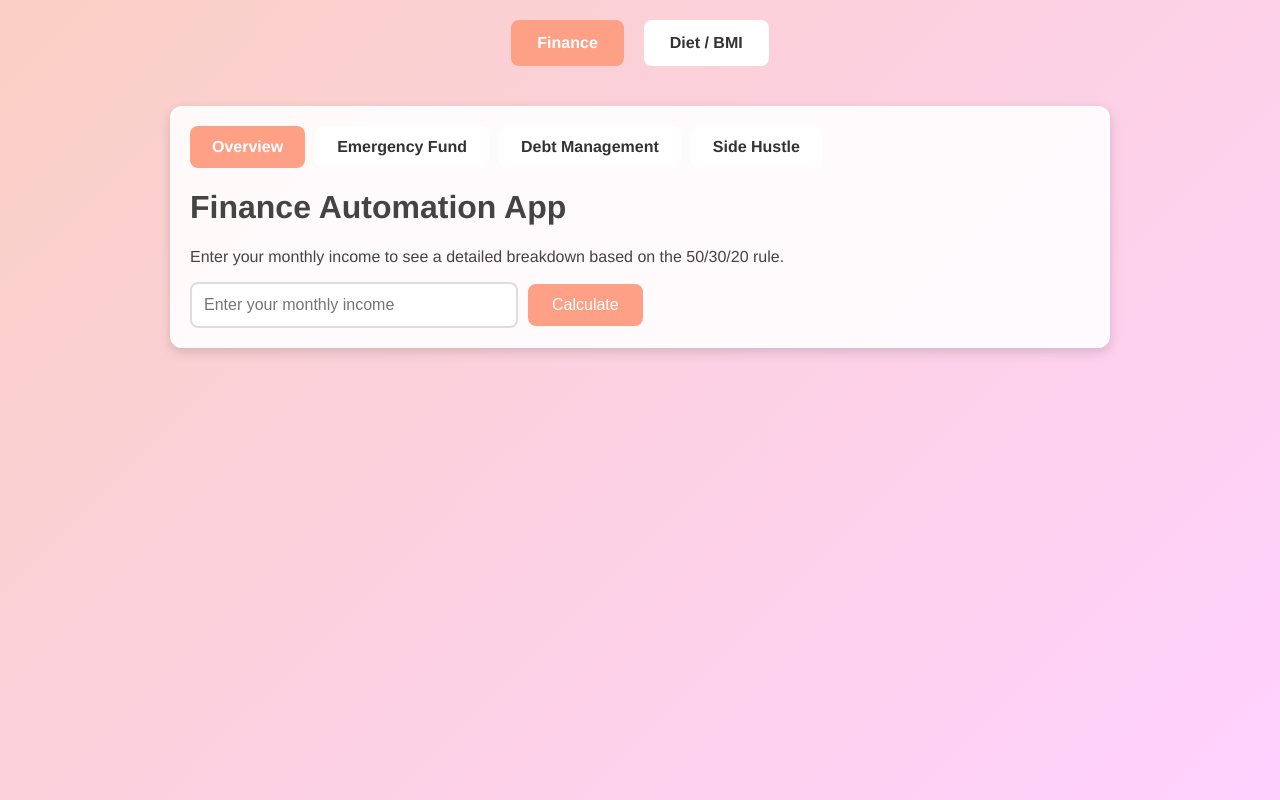
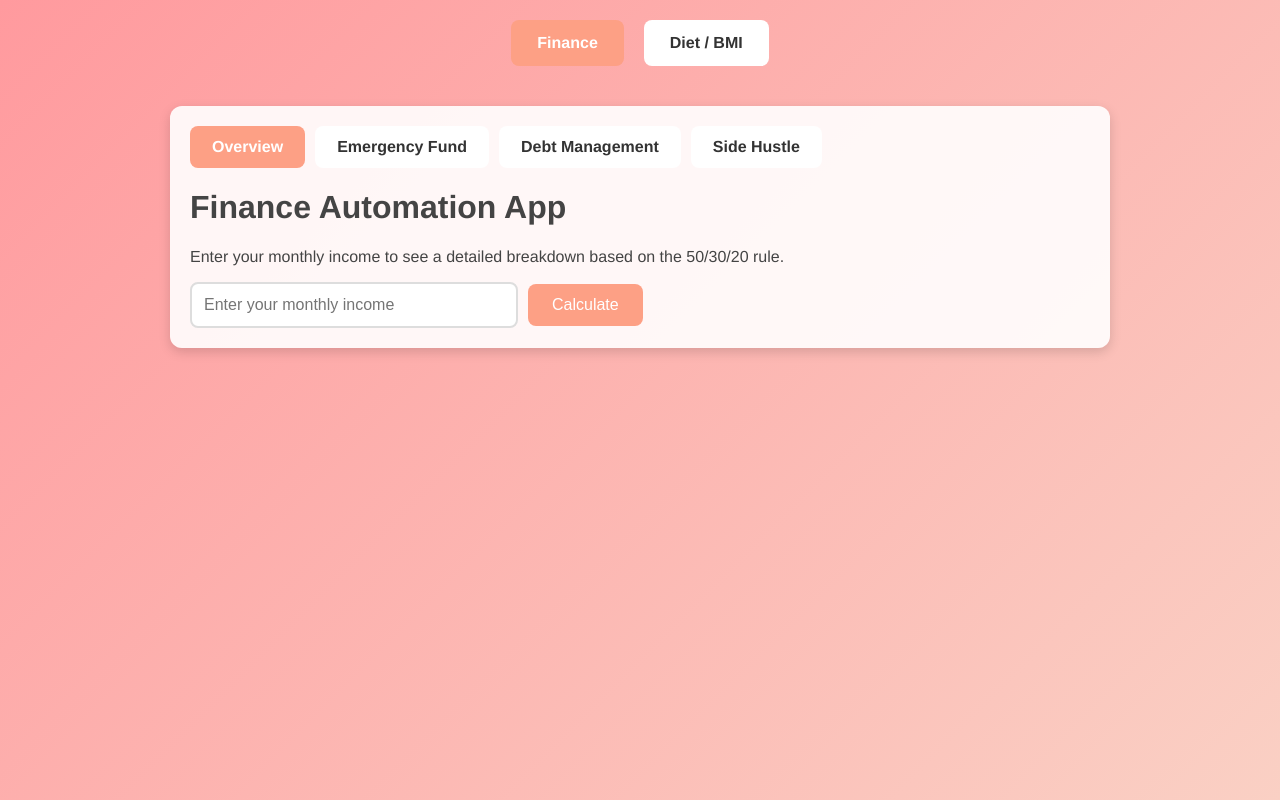
Before and after one commit to MYHan531/MYWebpage, a React (Vite) app in the folder client/: page / in a window 1280 px wide. Built offline with nearby package versions, Linux system fonts and the light colour scheme.

Commit message:
Update App.jsx to include more color schemes

```diff
--- a/client/src/App.jsx
+++ b/client/src/App.jsx
@@ -36,11 +36,39 @@ function App() {
 
   // ----- Dynamic Color Schemes -----
   const colorSchemes = [
-    { background: 'linear-gradient(135deg, #f6d365 0%, #fda085 100%)', textColor: '#333' },
-    { background: 'linear-gradient(135deg, #a1c4fd 0%, #c2e9fb 100%)', textColor: '#333' },
-    { background: 'linear-gradient(135deg, #f093fb 0%, #f5576c 100%)', textColor: '#333' },
-    { background: 'linear-gradient(135deg, #fad0c4 0%, #ffd1ff 100%)', textColor: '#444' }
-  ];
+    { background: 'linear-gradient(135deg, #f6d365 0%, #fda085 100%)', textColor: '#333' }, // Warm Sunset
+    { background: 'linear-gradient(135deg, #a1c4fd 0%, #c2e9fb 100%)', textColor: '#333' }, // Soft Blue Sky
+    { background: 'linear-gradient(135deg, #f093fb 0%, #f5576c 100%)', textColor: '#222' }, // Vibrant Coral Pink
+    { background: 'linear-gradient(135deg, #fad0c4 0%, #ffd1ff 100%)', textColor: '#444' }, // Pastel Peach Glow
+
+    // ✨ PROFESSIONAL THEMES
+    { background: 'linear-gradient(135deg, #2c3e50 0%, #4ca1af 100%)', textColor: '#ddd' }, // Deep Teal Blue
+    { background: 'linear-gradient(135deg, #232526 0%, #414345 100%)', textColor: '#bbb' }, // Dark Grey Elegance
+    { background: 'linear-gradient(135deg, #485563 0%, #29323c 100%)', textColor: '#ddd' }, // Professional Grey-Blue
+    { background: 'linear-gradient(135deg, #0f2027 0%, #203a43 50%, #2c5364 100%)', textColor: '#ccc' }, // Executive Navy
+    { background: 'linear-gradient(135deg, #b8c6db 0%, #f5f7fa 100%)', textColor: '#222' }, // Soft Corporate
+    { background: 'linear-gradient(135deg, #667eea 0%, #764ba2 100%)', textColor: '#ddd' }, // Modern Violet-Blue
+    { background: 'linear-gradient(135deg, #00c6ff 0%, #0072ff 100%)', textColor: '#222' }, // Business Blue Spectrum
+    { background: 'linear-gradient(135deg, #485563 0%, #29323c 100%)', textColor: '#ccc' }, // Charcoal Sophistication
+
+    // 🏆 FINANCE-INSPIRED COLORS
+    { background: 'linear-gradient(135deg, #11998e 0%, #38ef7d 100%)', textColor: '#222' }, // Wealth Green
+    { background: 'linear-gradient(135deg, #b92b27 0%, #1565c0 100%)', textColor: '#ddd' }, // Financial Security Mix
+    { background: 'linear-gradient(135deg, #ffb347 0%, #ffcc33 100%)', textColor: '#444' }, // Golden Prosperity
+    { background: 'linear-gradient(135deg, #f7b733 0%, #fc4a1a 100%)', textColor: '#333' }, // Energetic Growth
+
+    // 🌊 CALMING & ENGAGING
+    { background: 'linear-gradient(135deg, #6a11cb 0%, #2575fc 100%)', textColor: '#ddd' }, // Calm Oceanic Blue
+    { background: 'linear-gradient(135deg, #36d1dc 0%, #5b86e5 100%)', textColor: '#222' }, // Cool Aqua Glow
+    { background: 'linear-gradient(135deg, #ff9a9e 0%, #fad0c4 100%)', textColor: '#444' }, // Gentle Pink Fade
+    { background: 'linear-gradient(135deg, #f4d03f 0%, #16a085 100%)', textColor: '#222' }, // Calm Mint-Gold Balance
+
+    // 🔥 BOLD & ATTENTION-GRABBING
+    { background: 'linear-gradient(135deg, #ff512f 0%, #dd2476 100%)', textColor: '#222' }, // Passionate Red-Pink
+    { background: 'linear-gradient(135deg, #fc4a1a 0%, #f7b733 100%)', textColor: '#333' }, // Intense Orange Energy
+    { background: 'linear-gradient(135deg, #1e3c72 0%, #2a5298 100%)', textColor: '#ccc' } // Bold Deep Blue
+];
+
   const [currentScheme, setCurrentScheme] = useState(colorSchemes[0]);
   useEffect(() => {
     const randomScheme = colorSchemes[Math.floor(Math.random() * colorSchemes.length)];
```
